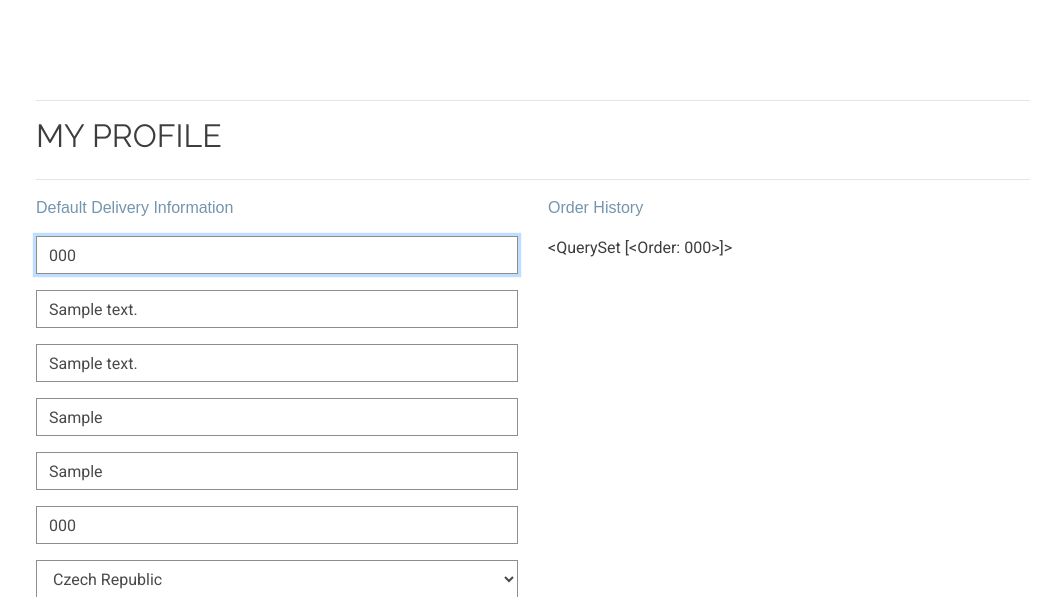
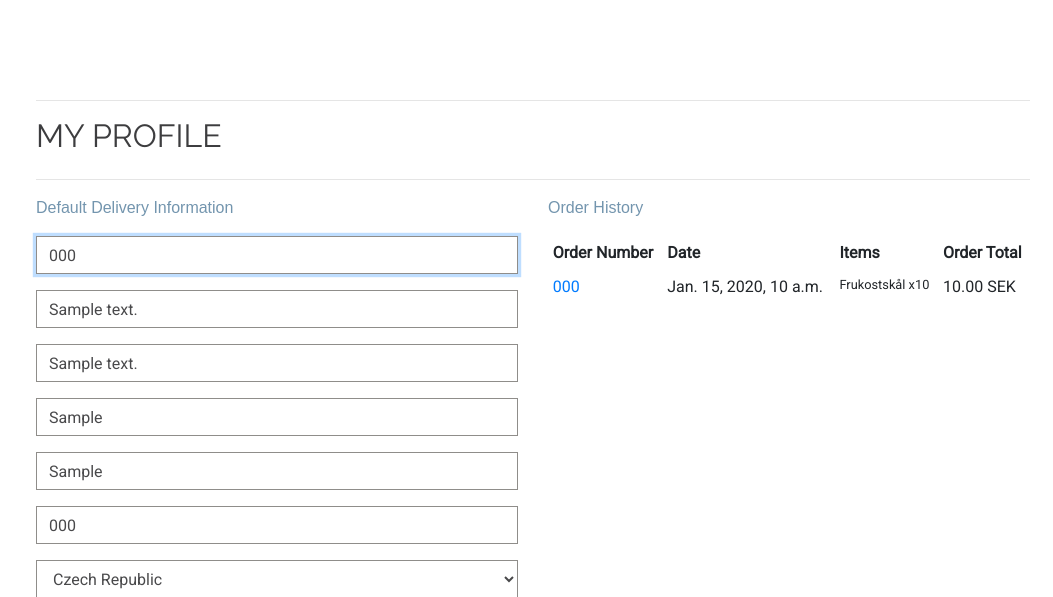
Before and after one commit to Natte-Z/LoKeramik, a Django app: page /profile/ in a window 1280 px wide. Shown: the part 80-677 px from the top of the page, without its empty margins (107-1160 px from the left). Run offline with Django 3.2, Linux system fonts and the light colour scheme; a user stored in the database is signed in; data comes from the database, SQL or seed files in the repository; tables that the repository leaves empty hold one stand-in row (values such as "Sample post"); some libraries are stand-ins or nearby versions.

Commit message:
profiles part 4 - added order history and updated checkout views

```diff
--- a/checkout/admin.py
+++ b/checkout/admin.py
@@ -15,7 +15,7 @@ class OrderAdmin(admin.ModelAdmin):
                        'grand_total', 'original_bag',
                        'stripe_pid')
 
-    fields = ('order_number', 'date', 'full_name',
+    fields = ('order_number', 'user_profile',             'date', 'full_name',
               'email', 'phone_number', 'country',
               'postcode', 'town_or_city', 'street_address1',
               'street_address2', 'county', 'delivery_cost',
--- a/profiles/static/css/profile.css
+++ b/profiles/static/css/profile.css
@@ -1,3 +1,7 @@
+.order-history {
+    max-height: 416px; /* height of profile form + submit button */
+    overflow-y: auto;
+}
 #profile-update-form .form-control {
     color: #49494B;
 }
--- a/profiles/templates/profiles/profile.html
+++ b/profiles/templates/profiles/profile.html
@@ -34,7 +34,41 @@
             </div>
             <div class="col-12 col-lg-6">
                 <p class="text-muted text-blue">Order History</p>
-                {{ orders }}
+                    <div class="order-history table-responsive">
+                    <table class="table table-sm table-borderless">
+                        <thead>
+                            <tr>
+                                <th>Order Number</th>
+                                <th>Date</th>
+                                <th>Items</th>
+                                <th>Order Total</th>
+                            </tr>
+                        </thead>
+                        <tbody>
+                            {% for order in orders %}
+                                <tr>
+                                    <td>
+                                        <a href="{% url 'order_history' order.order_number %}"
+                                        title="{{ order.order_number }}">
+                                            {{ order.order_number|truncatechars:6 }}
+                                        </a>
+                                    </td>
+                                    <td>{{ order.date }}</td>
+                                    <td>
+                                        <ul class="list-unstyled">
+                                            {% for item in order.lineitems.all %}
+                                                <li class="small">
+                                                    {{ item.product.name }} x{{ item.quantity }}
+                                                </li>
+                                            {% endfor %}
+                                        </ul>
+                                    </td>
+                                    <td>{{ order.grand_total }} SEK</td>
+                                </tr>
+                            {% endfor %}
+                        </tbody>
+                    </table>
+                </div>
             </div>
         </div>
 {% endblock %}
--- a/profiles/urls.py
+++ b/profiles/urls.py
@@ -2,5 +2,6 @@ from django.urls import path
 from . import views
 
 urlpatterns = [
-    path('', views.profile, name='profile')
+    path('', views.profile, name='profile'),
+    path('order_history/<order_number>', views.order_history, name='order_history'),
 ]
--- a/profiles/views.py
+++ b/profiles/views.py
@@ -3,6 +3,8 @@ from django.contrib import messages
 
 from .models import UserProfile
 from .forms import UserProfileForm
+
+from checkout.models import Order
 
 
 def profile(request):
@@ -26,3 +28,19 @@ def profile(request):
     }
 
     return render(request, template, context)
+
+def order_history(request, order_number):
+    order = get_object_or_404(Order, order_number=order_number)
+
+    messages.info(request, (
+        f'This is a past confirmation for order number {order_number}. '
+        'A confirmation email was sent on the order date.'
+    ))
+
+    template = 'checkout/checkout_success.html'
+    context = {
+        'order': order,
+        'from_profile': True,
+    }
+
+    return render(request, template, context)
```
Also changed, not shown: checkout/templates/checkout/checkout_success.html (+16 -6 lines), checkout/views.py (+45 -10 lines).
